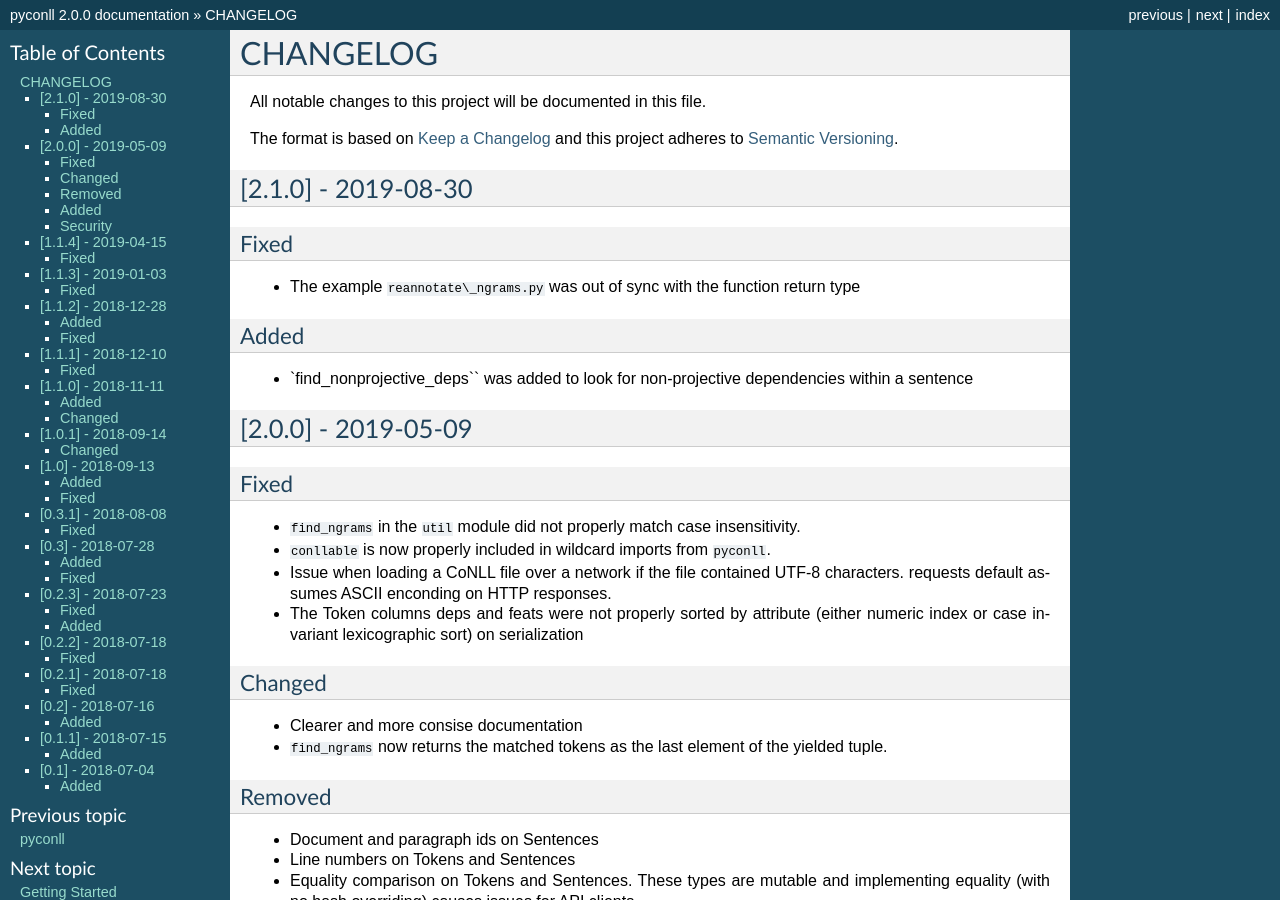
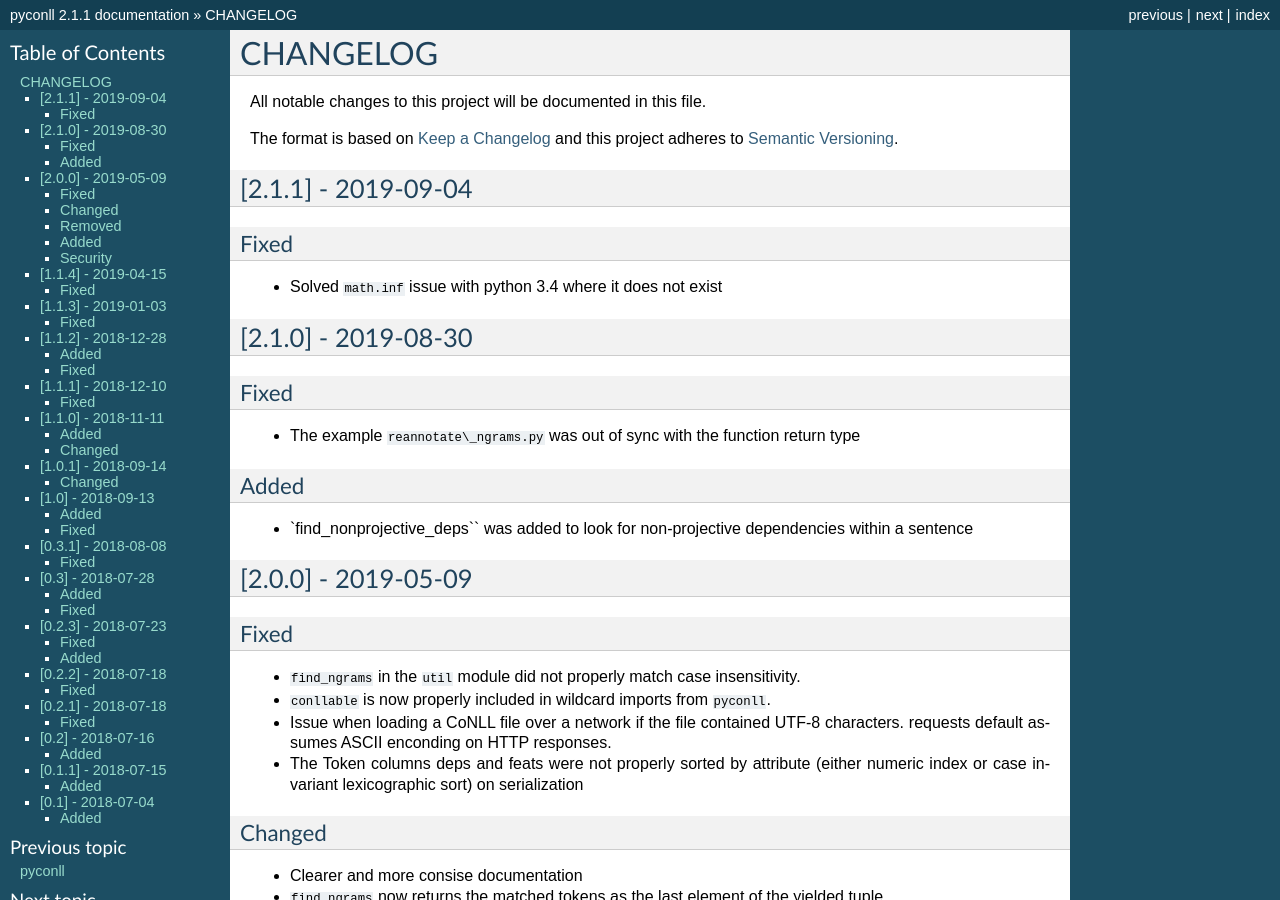
Before and after one commit to pyconll/pyconll, a Sphinx documentation site: the page built from docs/changelog.rst, in a window 1280 px wide and 900 px high. Built offline with Sphinx 7.4.7, drawn with Linux system fonts in a browser that asks for light colours; some of the changed text lies outside the part shown.

Commit message:
Change version strings throughout.

```diff
--- a/CHANGELOG.rst
+++ b/CHANGELOG.rst
@@ -6,6 +6,14 @@ All notable changes to this project will be documented in this file.
 The format is based on `Keep a
 Changelog <http://keepachangelog.com/en/1.0.0/>`__ and this project
 adheres to `Semantic Versioning <http://semver.org/spec/v2.0.0.html>`__.
+
+[2.1.1] - 2019-09-04
+--------------------
+
+Fixed
+~~~~~
+
+-  Solved ``math.inf`` issue with python 3.4 where it does not exist
 
 [2.1.0] - 2019-08-30
 --------------------
--- a/README.rst
+++ b/README.rst
@@ -6,7 +6,7 @@ pyconll
 *Easily work with **CoNLL** files using the familiar syntax of
 **python**.*
 
-The current version is 2.1.0. This version is fully functional, stable,
+The current version is 2.1.1. This version is fully functional, stable,
 tested, documented, and actively developed.
 
 Links
--- a/docs/conf.py
+++ b/docs/conf.py
@@ -29,9 +29,9 @@ copyright = '2019, Matias Grioni'
 author = 'Matias Grioni'
 
 # The short X.Y version
-version = '2.0'
+version = '2.1'
 # The full version, including alpha/beta/rc tags
-release = '2.0.0'
+release = '2.1.1'
 
 
 # -- General configuration ---------------------------------------------------
--- a/docs/index.rst
+++ b/docs/index.rst
@@ -22,7 +22,7 @@ pyconll
 
 Welcome to the ``pyconll`` documentation homepage. Module documentation, changelogs, and guidance pages are listed above in the table of contents. Those unsure where to start can see the load_, conll_, sentence_, and token_ pages which contain documentation for the base CoNLL-U data types. There is also the `Getting Started`__ page which goes through an end-to-end example of using pyconll.
 
-The github_ homepage has a limited set of examples, tests, and the source. Examples are currently limited. More examples are planned to for creation in June 2019.
+The github_ homepage has a limited set of examples, tests, and the source.
 
 
 .. _github: https://github.com/matgrioni/pyconll/
--- a/setup.py
+++ b/setup.py
@@ -21,7 +21,7 @@ def read(fn):
 setup(
     name = 'pyconll',
     packages = ['pyconll', 'pyconll.unit', 'pyconll.tree'],
-    version = '2.1.0',
+    version = '2.1.1',
     description = 'Read and maniuplate CoNLL files',
     long_description = read('README.rst'),
     author = 'Matias Grioni',
```
Also changed, not shown: CHANGELOG.md (+4 -0 lines), README.md (+1 -1 lines), 2 other files.
